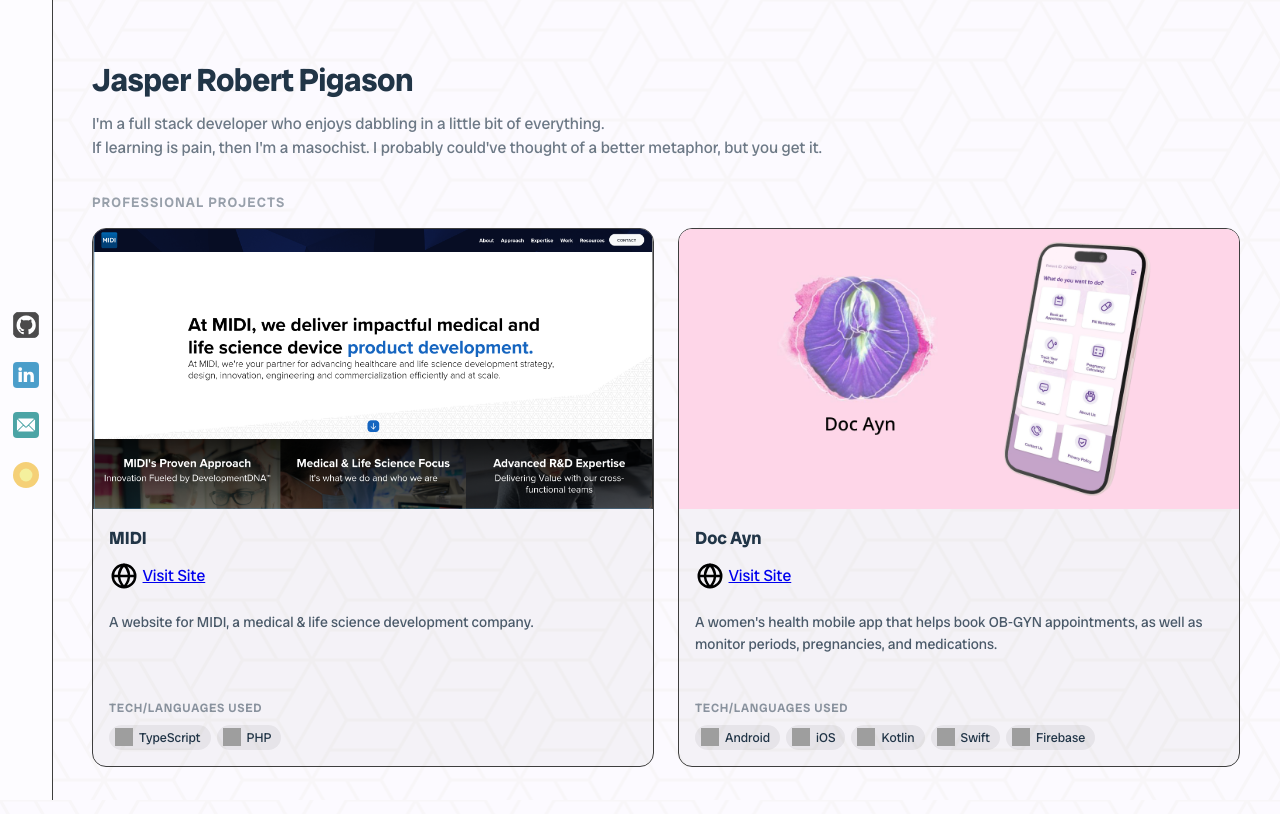
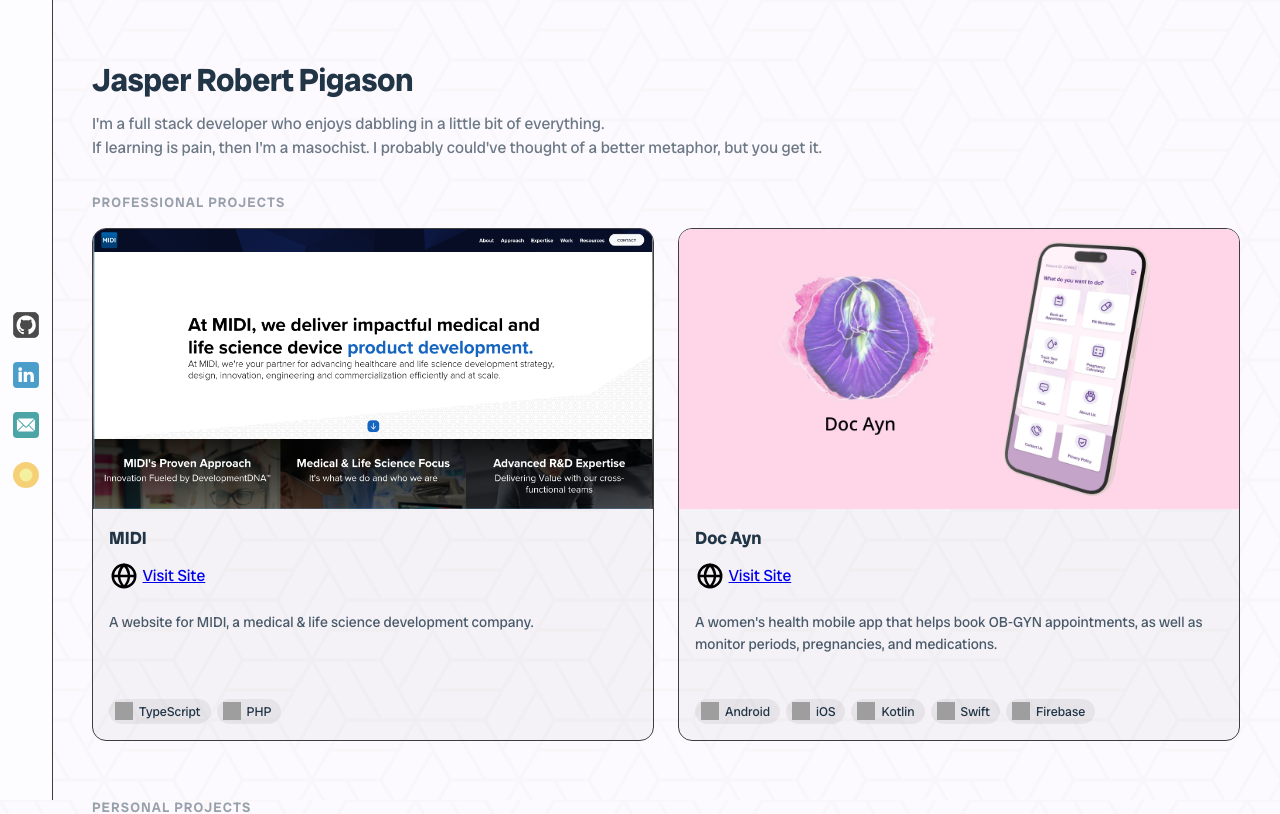
Before and after one commit to jrpdango/jrpdango.github.io, a Vue app: page / in a window 1280 px wide. Shown: the top 814 px of the page. Built offline with nearby package versions, Linux system fonts and the light colour scheme; grey boxes are pictures that could not be loaded.

Commit message:
feat(projects): remove unnecessary section label

```diff
--- a/src/components/ProjectCard.vue
+++ b/src/components/ProjectCard.vue
@@ -85,8 +85,6 @@
                 </template>
             </div>
             <p class="project-description">{{ description }}</p>
-            <div class="tech-used">
-                <h4 class="section-label">Tech/Languages Used</h4>
             <div class="tech-list">
                 <div v-for="tech in techsUsed ?? []" class="tech">
                     <img
@@ -101,7 +99,6 @@
             </div>
         </div>
     </div>
-    </div>
 </template>
 
 <style scoped>
@@ -111,7 +108,9 @@
     border: 1px solid var(--border-color);
     border-radius: var(--card-radius);
     overflow: hidden;
-    transition: transform 0.2s ease, box-shadow 0.2s ease;
+    transition:
+        transform 0.2s ease,
+        box-shadow 0.2s ease;
 }
 
 .project-card:hover {
@@ -175,15 +174,6 @@
     padding-right: 8px;
 }
 
-.section-label {
-    margin: 0 0 8px;
-    font-size: 0.75rem;
-    font-weight: 600;
-    letter-spacing: 0.06em;
-    text-transform: uppercase;
-    opacity: 0.5;
-}
-
 .tech-list {
     display: flex;
     flex-wrap: wrap;
```
Lines whose indentation alone changed are shown as unchanged.
